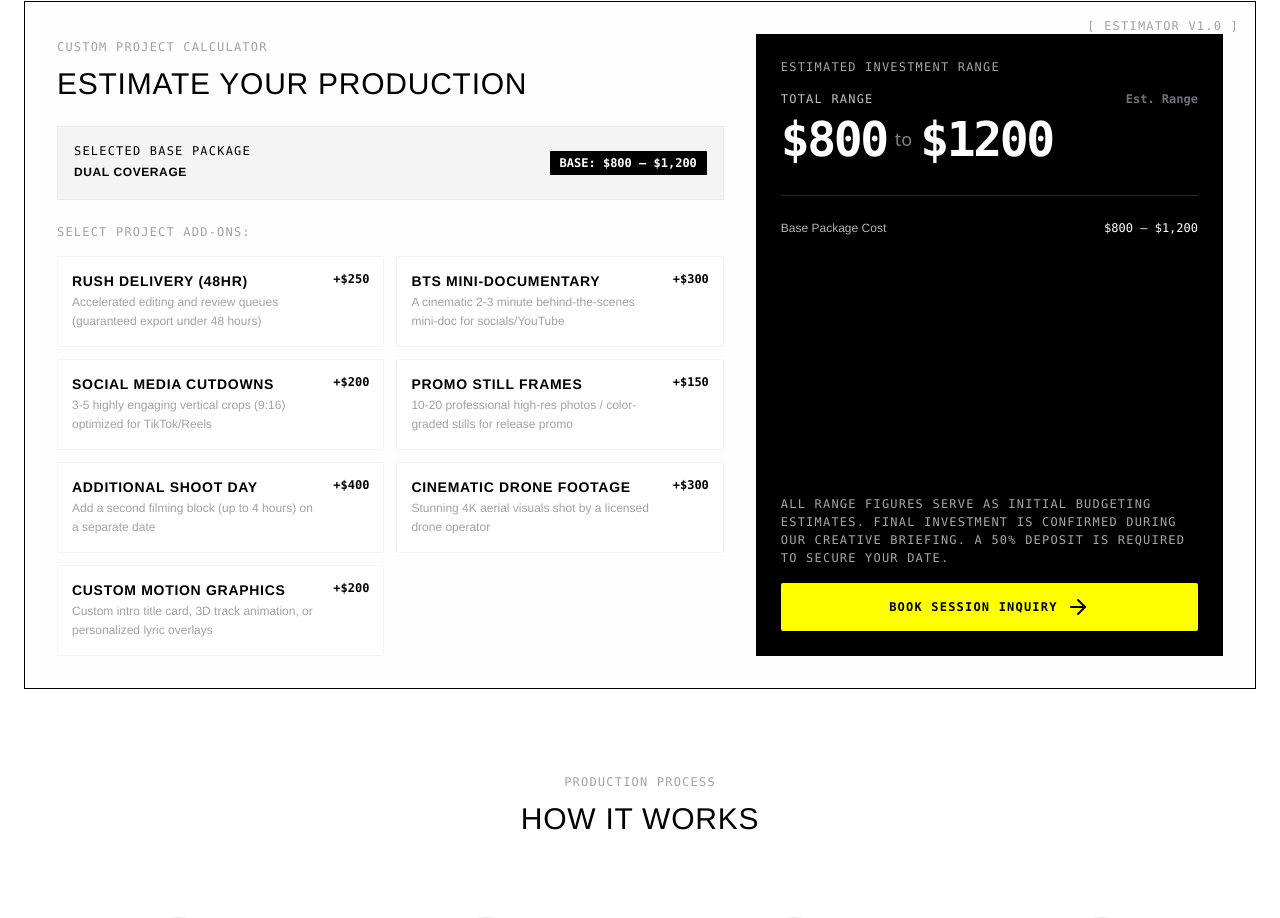
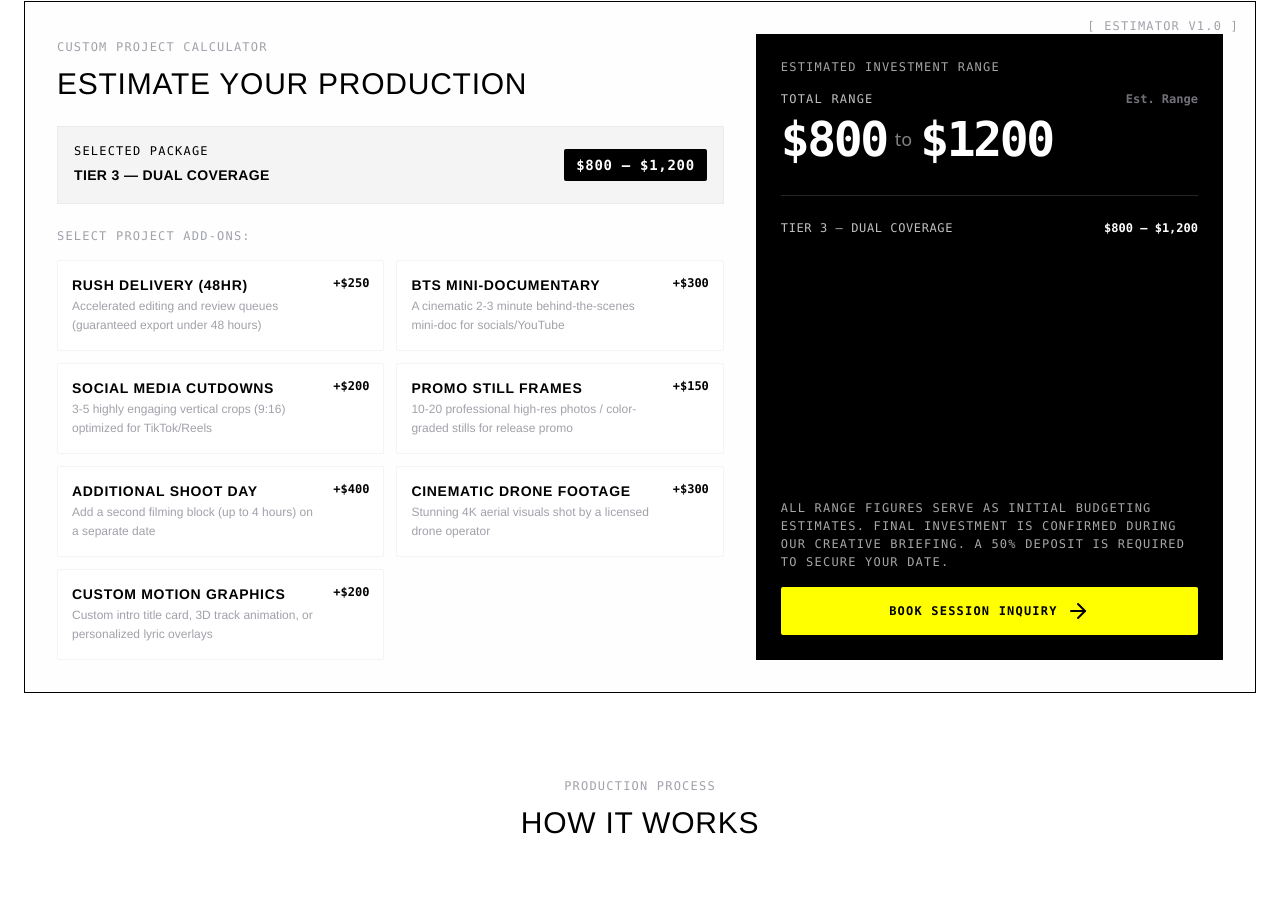
Before and after one commit to whoskite/kitestudios, a Next.js app: page /pricing in a window 1280 px wide. Shown: the part 2101-3019 px from the top of the page. Built offline with nearby package versions, Linux system fonts and the light colour scheme; a web font is replaced by a local one.

Commit message:
fix(pricing): display full explicit package names in estimator summary and checklist instead of generic labels

```diff
--- a/app/pricing/page.tsx
+++ b/app/pricing/page.tsx
@@ -570,15 +570,15 @@ export default function PricingPage() {
               {/* Selected Base tier summary info */}
               <div className="p-4 bg-zinc-100 dark:bg-zinc-900 border border-zinc-200/50 dark:border-zinc-800/80 mb-6 flex flex-col sm:flex-row justify-between items-start sm:items-center gap-4">
                 <div>
-                  <span className="text-xs font-mono tracking-widest uppercase text-zinc-550 block">
-                    Selected Base Package
+                  <span className="text-xs font-mono tracking-widest uppercase text-zinc-550 dark:text-zinc-450 block mb-1">
+                    SELECTED PACKAGE
                   </span>
-                  <span className="text-xs uppercase tracking-wider font-semibold">
-                    {currentTierData?.name.split(" — ").pop() || currentTierData?.name}
+                  <span className="text-sm font-semibold uppercase tracking-wide text-black dark:text-white">
+                    {currentTierData?.name || "None Selected"}
                   </span>
                 </div>
-                <div className="font-mono text-xs font-semibold px-2.5 py-1 bg-black text-white dark:bg-white dark:text-black uppercase">
-                  Base: {currentTierData?.price}
+                <div className="font-mono text-sm font-semibold px-3 py-1.5 bg-black text-white dark:bg-white dark:text-black uppercase tracking-wider rounded-sm">
+                  {currentTierData?.price}
                 </div>
               </div>
 
@@ -651,8 +651,8 @@ export default function PricingPage() {
                 {/* Selected Checklist Details summary */}
                 <div className="space-y-4 border-t border-neutral-800 dark:border-neutral-200 pt-6">
                   <div className="flex justify-between items-center text-xs">
-                    <span className="opacity-70">Base Package Cost</span>
-                    <span className="font-mono">{currentTierData?.price}</span>
+                    <span className="font-mono uppercase tracking-wider opacity-75">{currentTierData?.name || "Base Package"}</span>
+                    <span className="font-mono font-semibold">{currentTierData?.price}</span>
                   </div>
                   {selectedAddOns.length > 0 && (
                     <div className="space-y-2">
```
